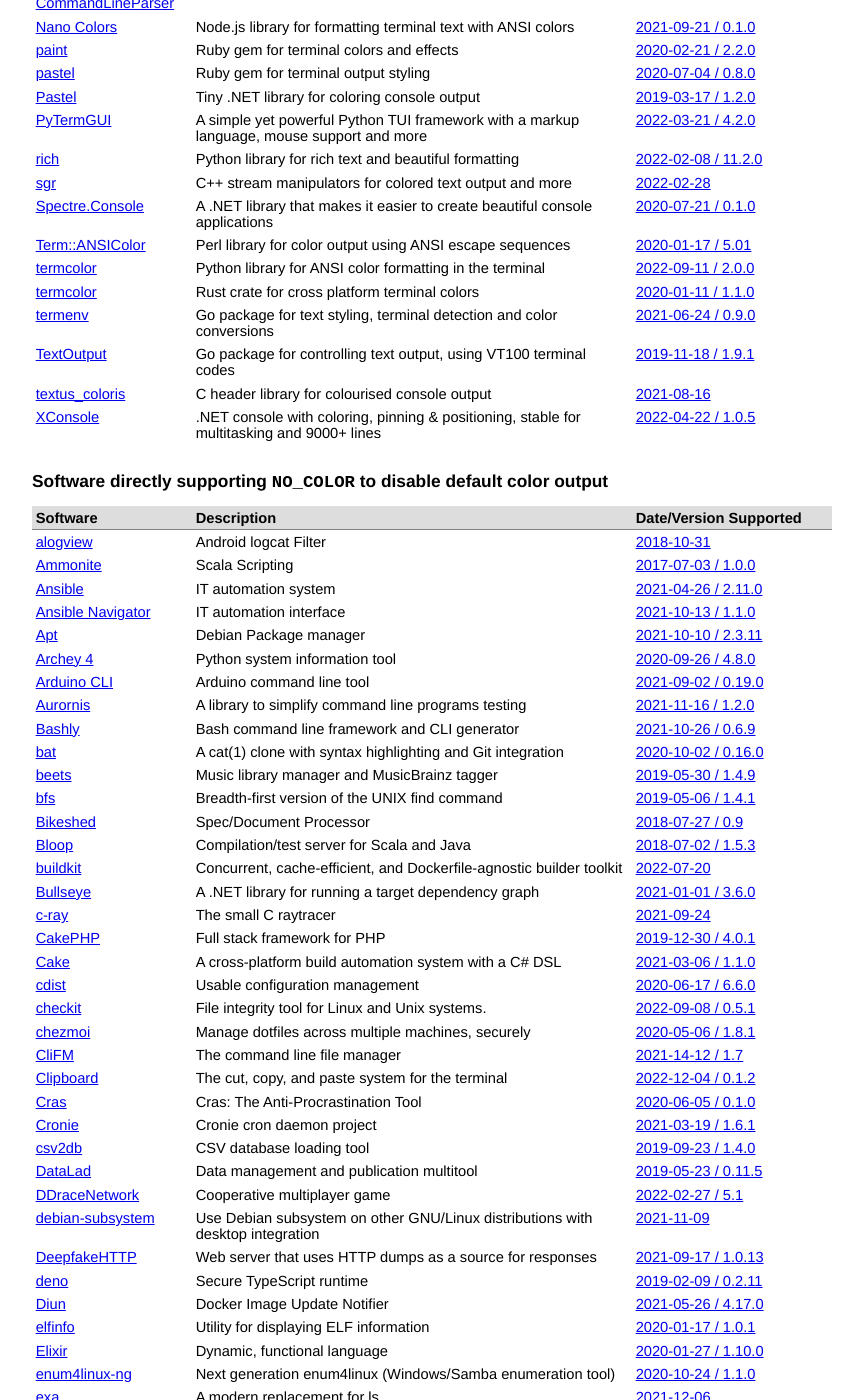
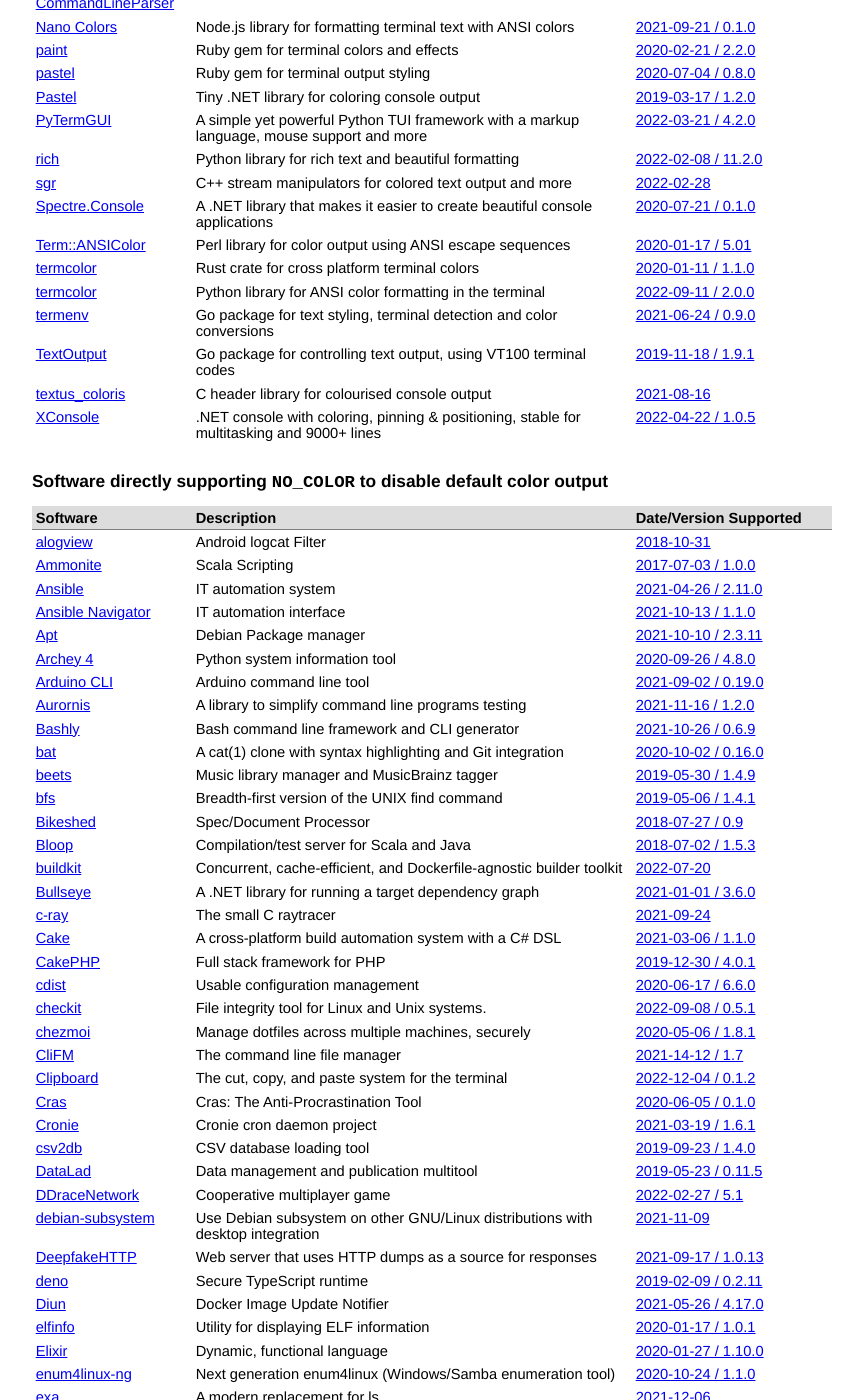
Before and after one commit to jcs/no_color, a Jekyll site: the page built from index.md, in a window 1280 px wide and 1400 px high, scrolled down 1750 px. Shown: the whole window, without its empty margins (208-1071 px from the left). Built offline with Jekyll 4.4.1, drawn with Linux system fonts in a browser that asks for light colours; our own code applies the rules of GitHub Pages for plain Markdown files.

Commit message:
index: fix some errant entries

```diff
--- a/index.md
+++ b/index.md
@@ -119,8 +119,8 @@ color via `NO_COLOR`.
 | [sgr](https://github.com/datafl4sh/sgr) | C++ stream manipulators for colored text output and more | [2022-02-28](https://github.com/datafl4sh/sgr/commit/a9fede27b1966e0104567541535fd40c9c7b6ef3) |
 | [Spectre.Console](https://github.com/spectreconsole/spectre.console) | A .NET library that makes it easier to create beautiful console applications | [2020-07-21 / 0.1.0](https://github.com/spectreconsole/spectre.console/commit/334dcddc1aa62953ad6c2190344bf5b94820614c) |
 | [Term::ANSIColor](https://metacpan.org/release/Term-ANSIColor) | Perl library for color output using ANSI escape sequences | [2020-01-17 / 5.01](https://metacpan.org/changes/release/RRA/Term-ANSIColor-5.01) |
+| [termcolor](https://github.com/BurntSushi/termcolor) | Rust crate for cross platform terminal colors | [2020-01-11 / 1.1.0](https://github.com/BurntSushi/termcolor/commit/423e28eb69a77799179474575869c5b0433d6adb) |
 | [termcolor](https://github.com/termcolor/termcolor) | Python library for ANSI color formatting in the terminal | [2022-09-11 / 2.0.0](https://github.com/termcolor/termcolor/releases/tag/2.0.0) |
-| [termcolor](https://github.com/BurntSushi/termcolor) | Rust crate for cross platform terminal colors | [2020-01-11 / 1.1.0](https://github.com/BurntSushi/termcolor/commit/423e28eb69a77799179474575869c5b0433d6adb) |
 | [termenv](https://github.com/muesli/termenv) | Go package for text styling, terminal detection and color conversions | [2021-06-24 / 0.9.0](https://github.com/muesli/termenv/releases/tag/v0.9.0) |
 | [TextOutput](https://github.com/xyproto/textoutput) | Go package for controlling text output, using VT100 terminal codes | [2019-11-18 / 1.9.1](https://github.com/xyproto/textoutput/tree/v1.9.1) |
 | [textus\_coloris](https://github.com/ac000/textus_coloris) | C header library for colourised console output | [2021-08-16](https://github.com/ac000/textus_coloris/commit/4930b7a531beebf772f82b3dbaa60d0a47d50c1b) |
@@ -148,13 +148,13 @@ color via `NO_COLOR`.
 | [buildkit](https://github.com/moby/buildkit) | Concurrent, cache-efficient, and Dockerfile-agnostic builder toolkit | [2022-07-20](https://github.com/moby/buildkit/commit/ebb1e827178a763f7f1150fc5a80a9b4f993d02f) |
 | [Bullseye](https://github.com/adamralph/bullseye) | A .NET library for running a target dependency graph | [2021-01-01 / 3.6.0](https://github.com/adamralph/bullseye/blob/master/CHANGELOG.md#360) |
 | [c-ray](https://github.com/vkoskiv/c-ray) | The small C raytracer | [2021-09-24](https://github.com/vkoskiv/c-ray/commit/cd321107a650c68bfa62911f8baf691397e28898) |
+| [Cake](https://cakebuild.net) | A cross-platform build automation system with a C# DSL | [2021-03-06 / 1.1.0](https://cakebuild.net/docs/running-builds/configuration/default-configuration-values#disable-colors-in-output-text) |
 | [CakePHP](https://github.com/cakephp/cakephp) | Full stack framework for PHP | [2019-12-30 / 4.0.1](https://github.com/cakephp/cakephp/pull/14158) |
-| [Cake](https://cakebuild.net) | A cross-platform build automation system with a C# DSL | [2021-03-06 / 1.1.0](https://cakebuild.net/docs/running-builds/configuration/default-configuration-values#disable-colors-in-output-text) |
 | [cdist](https://www.cdi.st/) | Usable configuration management | [2020-06-17 / 6.6.0](https://code.ungleich.ch/ungleich-public/cdist/-/releases/6.6.0) |
 | [checkit](https://gitgud.io/BoraxMan/checkit) | File integrity tool for Linux and Unix systems. | [2022-09-08 / 0.5.1](https://gitgud.io/BoraxMan/checkit/-/tags/v0.5.1) |
 | [chezmoi](https://chezmoi.io/) | Manage dotfiles across multiple machines, securely | [2020-05-06 / 1.8.1](https://github.com/twpayne/chezmoi/releases/tag/v1.8.1) |
-| [CliFM](https://github.com/leo-arch/clifm) | The command line file manager | [2021-14-12 / 1.7](https://github.com/leo-arch/clifm/commit/c9e0a1384c8f410922731341a3e8ebfe8b98ec27)
-| [Clipboard](https://github.com/Slackadays/Clipboard) | The cut, copy, and paste system for the terminal | [2022-12-04 / 0.1.2](https://github.com/Slackadays/Clipboard/commit/79db7ced8fc6c56f79db6555775a470d0e30616e)
+| [CliFM](https://github.com/leo-arch/clifm) | The command line file manager | [2021-14-12 / 1.7](https://github.com/leo-arch/clifm/commit/c9e0a1384c8f410922731341a3e8ebfe8b98ec27) |
+| [Clipboard](https://github.com/Slackadays/Clipboard) | The cut, copy, and paste system for the terminal | [2022-12-04 / 0.1.2](https://github.com/Slackadays/Clipboard/commit/79db7ced8fc6c56f79db6555775a470d0e30616e) |
 | [Cras](https://sr.ht/~arivigo/cras/) | Cras: The Anti-Procrastination Tool | [2020-06-05 / 0.1.0](https://git.sr.ht/~arivigo/cras/refs/1.0.1) |
 | [Cronie](https://github.com/cronie-crond/cronie) | Cronie cron daemon project | [2021-03-19 / 1.6.1](https://github.com/cronie-crond/cronie/commit/765a745c6497f8cde51c39db7b1bb88686b90a9c) |
 | [csv2db](https://csv2db.github.io/) | CSV database loading tool | [2019-09-23 / 1.4.0](https://github.com/csv2db/csv2db/releases/tag/v1.4.0) |
@@ -188,14 +188,14 @@ color via `NO_COLOR`.
 | [Hugo](https://github.com/gohugoio/hugo) | Framework for building websites | [2022-06-16 / 0.101.0](https://github.com/gohugoio/hugo/releases/tag/v0.101.0) |
 | [Hurl](https://hurl.dev) | Run and test HTTP requests with plain text and curl | [2022-09-13 / 1.7.0](https://github.com/Orange-OpenSource/hurl/releases/tag/1.7.0) |
 | [hx](https://github.com/sitkevij/hex) | Futuristic take on hexdump, made in Rust | [2020-11-22 / 0.4.0](https://github.com/sitkevij/hex/releases/tag/v0.4.0) |
-| [inary](https://gitlab.com/sulinos/devel/inary) | A package manager for SulinOS | [2021-10-18](https://gitlab.com/sulinos/devel/inary/-/commit/29cbfcd8a8b50683d6726fd7b060af005d1b9c80)
-| [irb](https://github.com/ruby/irb) | Official Ruby REPL | [2021-06-21 / 1.3.6](https://github.com/ruby/irb/releases/tag/v1.3.6)
+| [inary](https://gitlab.com/sulinos/devel/inary) | A package manager for SulinOS | [2021-10-18](https://gitlab.com/sulinos/devel/inary/-/commit/29cbfcd8a8b50683d6726fd7b060af005d1b9c80) |
+| [irb](https://github.com/ruby/irb) | Official Ruby REPL | [2021-06-21 / 1.3.6](https://github.com/ruby/irb/releases/tag/v1.3.6) |
 | [jc](https://github.com/kellyjonbrazil/jc) | Convert the output of popular command-line tools and file-types to JSON | [2021-12-07 / 1.17.4](https://github.com/kellyjonbrazil/jc/releases/tag/v1.17.4) |
 | [jello](https://github.com/kellyjonbrazil/jello) | Filter JSON and JSON Lines data with Python syntax | [2021-12-08 / 1.5.0](https://github.com/kellyjonbrazil/jello/releases/tag/v1.5.0) |
 | [KBSecret](https://kbsecret.github.io/) | Secret manager backed by Keybase and KBFS | [2018-04-13 / 1.4.0](https://github.com/kbsecret/kbsecret/commit/d5296054d979a1b1ce07c1be78d56d3d29b62384) |
 | [kitten](https://github.com/hoffa/kitten) | Tiny multi-server automation tool | [2018-06-06 / 0.2.14](https://github.com/hoffa/kitten/commit/88cb015f4ae021a1c00bfc4dc9506a8e14e51bb4) |
 | [konch](https://github.com/sloria/konch) | Python shell/REPL configuration tool | [2019-01-19 / 4.0.0](https://github.com/sloria/konch/blob/master/CHANGELOG.rst#400-2019-01-19) |
-| [lbt](https://gitlab.com/gardenappl/lbt) | Friendly tools for interacting with the LBRY network | [2022-03-31 / 2.1.2](https://gitlab.com/gardenappl/lbt/-/releases/v2.1.2)
+| [lbt](https://gitlab.com/gardenappl/lbt) | Friendly tools for interacting with the LBRY network | [2022-03-31 / 2.1.2](https://gitlab.com/gardenappl/lbt/-/releases/v2.1.2) |
 | [lc](https://github.com/c-blake/lc) | Multi-dimensional, abbreviating ls/file lister in Nim | [2019-11-18 / 0.9.1](https://github.com/c-blake/lc/commit/3f69e692db45c63320c3cbd2d3910208437687f9) |
 | [LicensePlist](https://github.com/mono0926/LicensePlist) | License list generator for Apple developer | [2022-09-20 / 3.23.3](https://github.com/mono0926/LicensePlist/releases/tag/3.23.3) |
 | [Lintian](https://lintian.debian.org) | Friendly packaging advice for Debian contributors | [2021-12-12 / 2.114.87](https://salsa.debian.org/lintian/lintian/-/commit/275a48e628120100a38cbcd5a4f7f5b70c5ab47d) |
@@ -239,7 +239,7 @@ color via `NO_COLOR`.
 | [sqlfmt](https://sqlfmt.com) | Autoformatter for dbt SQL | [2021-11-05 / 0.1.0](https://docs.sqlfmt.com/getting-started/configuring-sqlfmt#no-color-and-force-color) |
 | [Symfony](https://github.com/symfony/symfony) | PHP framework and reusable components | [2019-11-21 / 4.4.0](https://symfony.com/releases/4.4) |
 | [taoup](http://github.com/globalcitizen/taoup) | Fortune implementation | [2018-09-10 / 1.19](https://github.com/globalcitizen/taoup/commit/fb2dc7768a2dc9b74816ce5126e40b93338291f7) |
-| [Tarantool](https://www.tarantool.io/) | In-memory computing platform | [2021-10-19](https://github.com/tarantool/tarantool/commit/1163aa056398e21fbbedc25bcc9aa858fad9cdff)
+| [Tarantool](https://www.tarantool.io/) | In-memory computing platform | [2021-10-19](https://github.com/tarantool/tarantool/commit/1163aa056398e21fbbedc25bcc9aa858fad9cdff) |
 | [TeaISO](https://gitlab.com/tearch-linux/applications-and-tools/teaiso) | Live ISO generation tools for Debian, Arch Linux, Tearch and Sulin | [2021-10-22](https://gitlab.com/tearch-linux/applications-and-tools/teaiso/-/commit/151c61c299bd71adc1987ef73ad588cfbe88d244) |
 | [tealdeer](http://github.com/dbrgn/tealdeer) | TLDR pages client | [2020-09-03 / 1.4.0](https://github.com/dbrgn/tealdeer/releases/tag/v1.4.0) |
 | [Telescope](https://telescope.omarpolo.com) | Gemini browser | [2021-06-27 / 0.3](https://github.com/omar-polo/telescope/releases/tag/0.3) |
```
